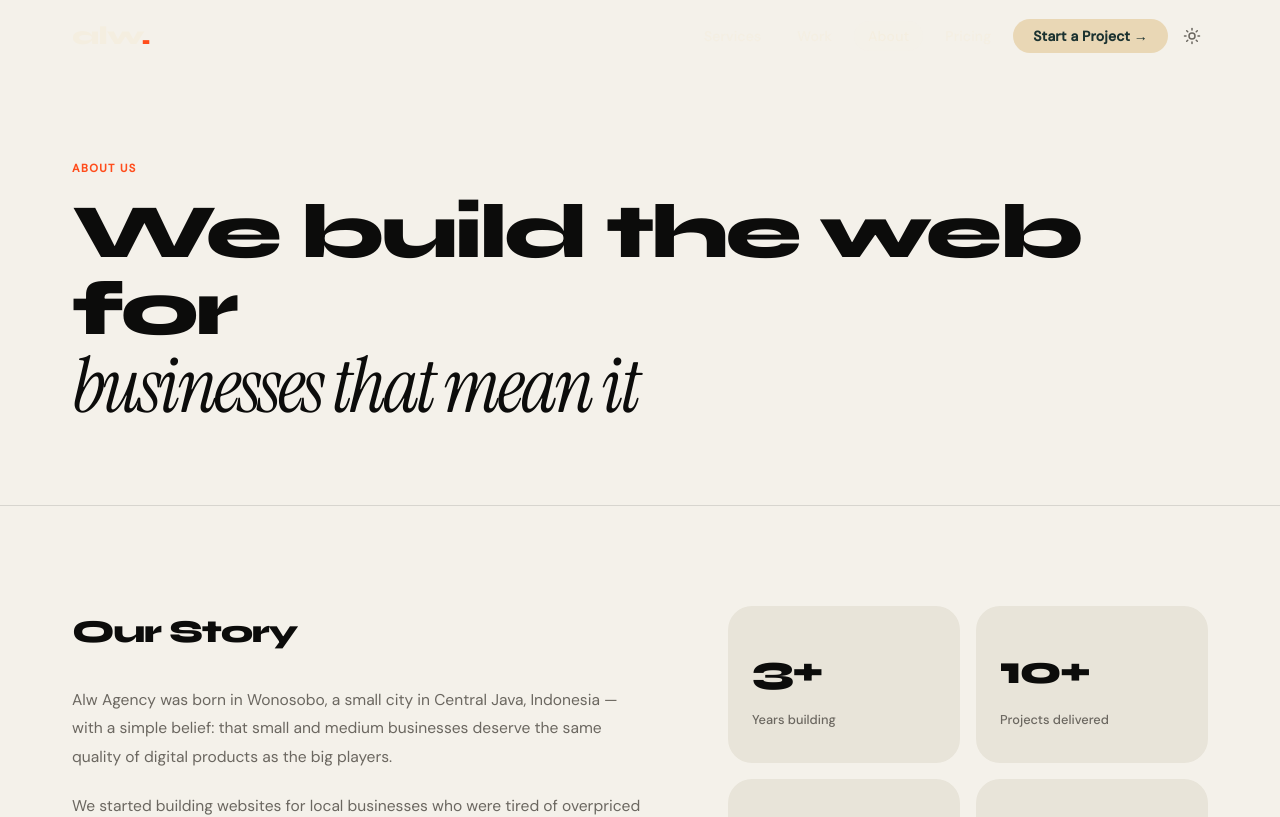
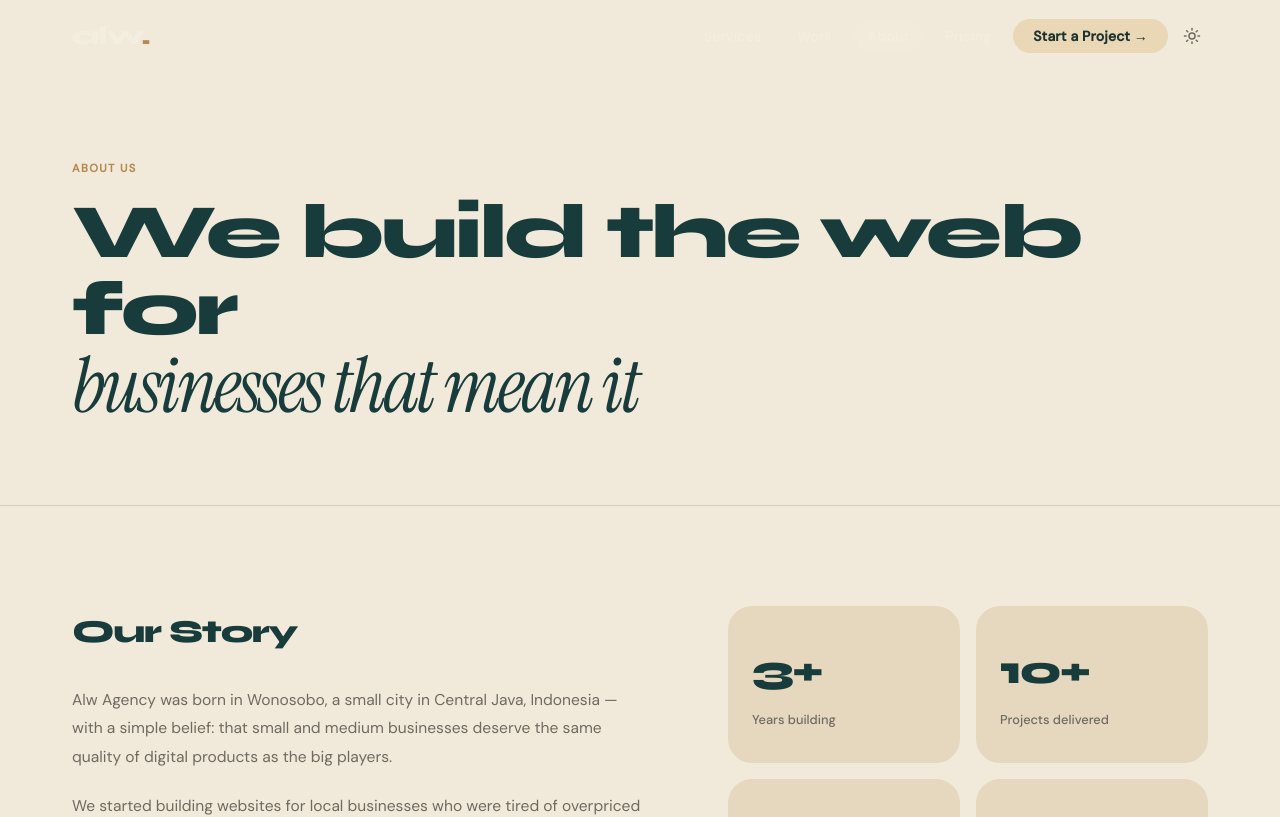
Before and after one commit to agencyalw-ops/alwagency, a Next.js app: page /about in a window 1280 px wide. Shown: the top 817 px of the page. Built offline with nearby package versions, Linux system fonts and the light colour scheme.

Commit message:
style: align site palette with cinematic hero

```diff
--- a/app/globals.css
+++ b/app/globals.css
@@ -1,19 +1,19 @@
 @import url('https://fonts.googleapis.com/css2?family=DM+Sans:ital,opsz,wght@0,9..40,300;0,9..40,400;0,9..40,500;1,9..40,300&family=Instrument+Serif:ital@0;1&family=Syne:wght@400;500;600;700;800&display=swap');
 
 :root {
-  --ink: #0c0c0b;
-  --paper: #f4f1ea;
-  --cream: #e8e4d9;
-  --accent: #c8ff00;
-  --accent2: #ff4d1c;
-  --muted: #6b6760;
-  --border: rgba(12,12,11,0.12);
-  --border-strong: rgba(12,12,11,0.25);
+  --ink: #183c3b;
+  --paper: #f1eadb;
+  --cream: #e6d8bf;
+  --accent: #d86a43;
+  --accent2: #b68a52;
+  --muted: #6f6a60;
+  --border: rgba(24,60,59,0.14);
+  --border-strong: rgba(24,60,59,0.28);
 
   --bg: var(--paper);
   --fg: var(--ink);
-  --bg-card: rgba(255,255,255,0.6);
-  --bg-nav: rgba(244,241,234,0.85);
+  --bg-card: rgba(255,255,255,0.48);
+  --bg-nav: rgba(241,234,219,0.88);
 
   --font-display: 'Syne', sans-serif;
   --font-serif: 'Instrument Serif', serif;
@@ -26,19 +26,19 @@
 }
 
 [data-theme='dark'] {
-  --ink: #f4f1ea;
-  --paper: #0c0c0b;
-  --cream: #1a1a18;
-  --accent: #c8ff00;
-  --accent2: #ff4d1c;
-  --muted: #8a8780;
-  --border: rgba(244,241,234,0.1);
-  --border-strong: rgba(244,241,234,0.2);
+  --ink: #f1eadb;
+  --paper: #173c3b;
+  --cream: #214c4b;
+  --accent: #e17750;
+  --accent2: #d8b47b;
+  --muted: #b4aa96;
+  --border: rgba(241,234,219,0.14);
+  --border-strong: rgba(241,234,219,0.26);
 
   --bg: var(--paper);
   --fg: var(--ink);
-  --bg-card: rgba(26,26,24,0.8);
-  --bg-nav: rgba(12,12,11,0.85);
+  --bg-card: rgba(33,76,75,0.82);
+  --bg-nav: rgba(23,60,59,0.88);
 }
 
 *, *::before, *::after {
@@ -87,8 +87,8 @@ img { max-width: 100%; height: auto; }
   to { transform: rotate(360deg); }
 }
 @keyframes pulse-border {
-  0%, 100% { box-shadow: 0 0 0 0 rgba(200,255,0,0.4); }
-  50% { box-shadow: 0 0 0 8px rgba(200,255,0,0); }
+  0%, 100% { box-shadow: 0 0 0 0 rgba(216,106,67,0.4); }
+  50% { box-shadow: 0 0 0 8px rgba(216,106,67,0); }
 }
 
 .animate-up {
--- a/src/components/Footer.module.css
+++ b/src/components/Footer.module.css
@@ -5,7 +5,7 @@
 }
 
 [data-theme='dark'] .footer {
-  background: #080807;
+  background: #123332;
 }
 
 .inner {
@@ -30,7 +30,7 @@
   letter-spacing: -0.04em;
   margin-bottom: 12px;
 }
-.logo span { color: #ff4d1c; }
+.logo span { color: var(--accent); }
 
 .tagline {
   font-size: 0.9rem;
--- a/src/components/Services.module.css
+++ b/src/components/Services.module.css
@@ -56,7 +56,7 @@
   width: 44px;
   height: 44px;
   border-radius: 10px;
-  background: rgba(200, 240, 96, 0.1);
+  background: rgba(216, 106, 67, 0.12);
   display: flex;
   align-items: center;
   justify-content: center;
--- a/src/components/content/Contact.module.css
+++ b/src/components/content/Contact.module.css
@@ -103,7 +103,7 @@
 
 .field input:focus,
 .field textarea:focus {
-  border-color: rgba(200, 240, 96, 0.4);
+  border-color: rgba(216, 106, 67, 0.48);
 }
 
 .submit {
@@ -141,7 +141,7 @@
   width: 56px;
   height: 56px;
   border-radius: 50%;
-  background: rgba(200, 240, 96, 0.15);
+  background: rgba(216, 106, 67, 0.16);
   color: var(--accent);
   font-size: 1.5rem;
   display: flex;
--- a/src/components/content/portfolio.module.css
+++ b/src/components/content/portfolio.module.css
@@ -171,7 +171,7 @@
   color: var(--bg-main);
   border-color: var(--accent);
   transform: translateY(-2px);
-  box-shadow: 0 10px 25px rgba(200, 240, 96, 0.2);
+  box-shadow: 0 10px 25px rgba(216, 106, 67, 0.22);
 }
 
 /* ── Tablet (≤ 1200px) ── */
```
